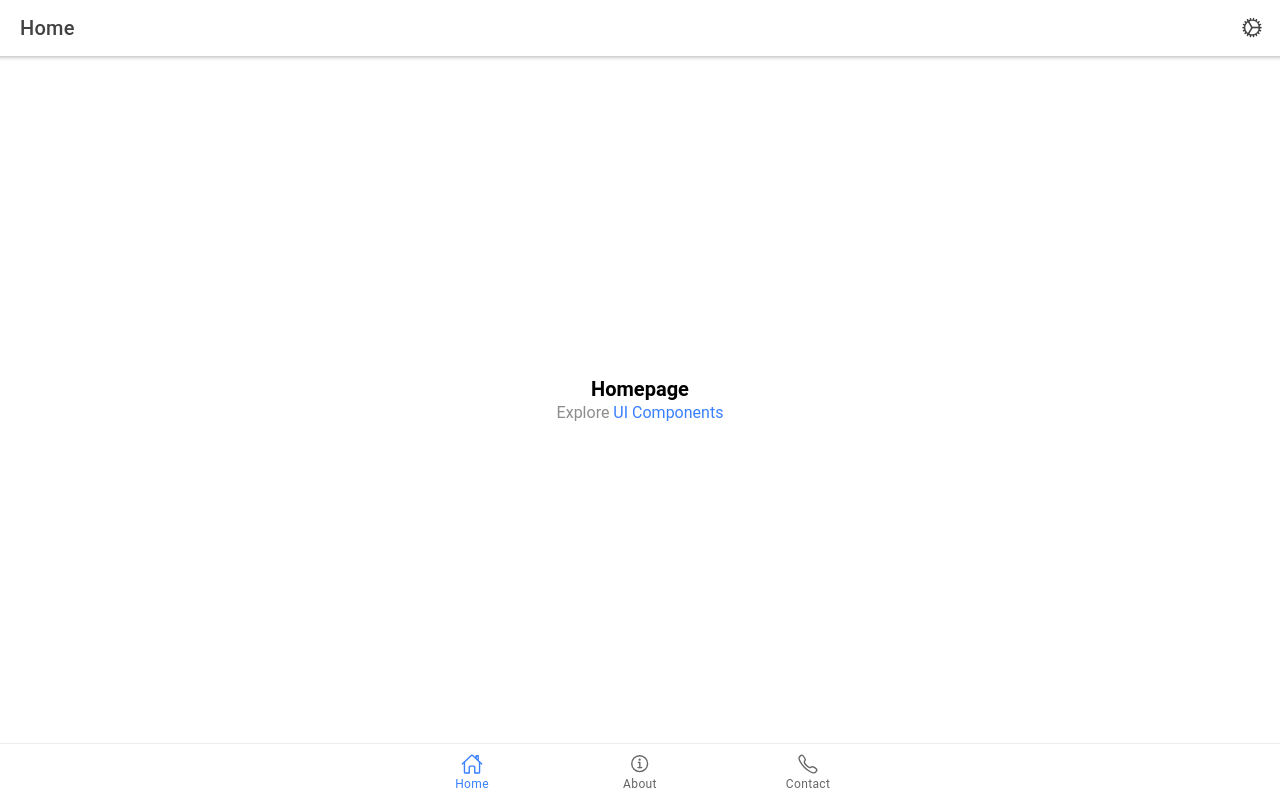
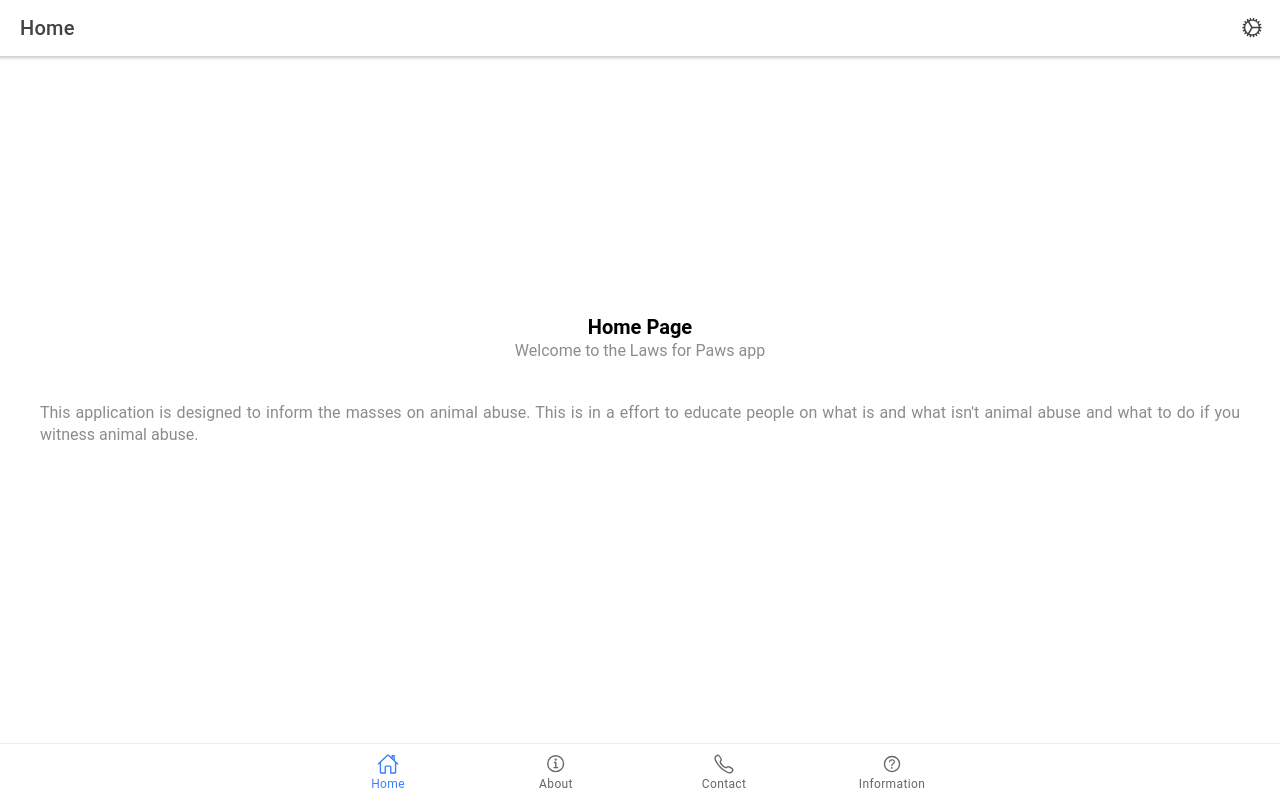
Before and after one commit to theticarcher38/LawsForPaws, a React (Create React App) app in the folder LawsForPawsApp/: page /home in a window 1280 px wide. Built offline with nearby package versions, Linux system fonts and the light colour scheme.

Commit message:
Made some changes

```diff
--- a/LawsForPawsApp/src/App.tsx
+++ b/LawsForPawsApp/src/App.tsx
@@ -13,12 +13,14 @@ import { IonReactRouter } from '@ionic/react-router';
 import {
     callOutline,
     informationCircleOutline,
-    homeOutline
+    homeOutline,
+    helpCircleOutline
 } from 'ionicons/icons';
 import Tab1 from './pages/Tab1';
 import Tab2 from './pages/Tab2';
 import Tab3 from './pages/Tab3';
 import Tab4 from './pages/Tab4';
+import Tab5 from './pages/Tab5';
 
 /* Core CSS required for Ionic components to work properly */
 import '@ionic/react/css/core.css';
@@ -47,7 +49,8 @@ const App: React.FC = () => (
           <Route path="/home" component={Tab1} exact={true} />
           <Route path="/about" component={Tab2} exact={true} />
           <Route path="/contact" component={Tab3} exact={true} />
-          <Route path="/settings" component={Tab4} />
+          <Route path="/settings" component={Tab4} exact={true} />
+          <Route path="/information" component={Tab5} exact={true} />
           <Route path="/" render={() => <Redirect to="/home" />} exact={true} />
         </IonRouterOutlet>
         <IonTabBar slot="bottom">
@@ -63,6 +66,10 @@ const App: React.FC = () => (
             <IonIcon icon={callOutline} />
             <IonLabel>Contact</IonLabel>
           </IonTabButton>
+          <IonTabButton tab="Information" href="/information">
+            <IonIcon icon={helpCircleOutline} />
+            <IonLabel>Information</IonLabel>
+          </IonTabButton>
         </IonTabBar>
       </IonTabs>
     </IonReactRouter>
--- a/LawsForPawsApp/src/components/ExploreContainer.tsx
+++ /dev/null
@@ -1,17 +0,0 @@
-import React from 'react';
-import './ExploreContainer.css';
-
-interface ContainerProps {
-  name: string;
-}
-
-const ExploreContainer: React.FC<ContainerProps> = ({ name }) => {
-  return (
-    <div className="container">
-      <strong>{name}</strong>
-      <p>Explore <a target="_blank" rel="noopener noreferrer" href="https://ionicframework.com/docs/components">UI Components</a></p>
-    </div>
-  );
-};
-
-export default ExploreContainer;
--- a/LawsForPawsApp/src/components/ExploreContainer.css
+++ b/LawsForPawsApp/src/components/PageContent.css
@@ -12,13 +12,17 @@
   line-height: 26px;
 }
 
-.container p {
+.subheading {
   font-size: 16px;
   line-height: 22px;
   color: #8c8c8c;
   margin: 0;
 }
 
-.container a {
-  text-decoration: none;
+.content {
+    font-size: 16px;
+    line-height: 22px;
+    color: #8c8c8c;
+    text-align: justify;
+    margin: 40px;
 }
--- /dev/null
+++ b/LawsForPawsApp/src/components/PageContent.tsx
@@ -0,0 +1,20 @@
+import React from 'react'
+import './PageContent.css'
+
+interface ContainerProps {
+    name: string;
+    subheading: string;
+    content: string;
+}
+
+const PageContent: React.FC<ContainerProps> = ({ name, subheading, content }) => {
+    return (
+        <div className="container">
+            <strong>{name}</strong>
+            <p className="subheading">{subheading}</p>
+            <p className="content">{content}</p>
+        </div>
+    )
+}
+
+export default PageContent;
--- a/LawsForPawsApp/src/pages/Tab1.tsx
+++ b/LawsForPawsApp/src/pages/Tab1.tsx
@@ -6,9 +6,9 @@ import {
     IonTitle,
     IonToolbar
 } from '@ionic/react';
-import ExploreContainer from '../components/ExploreContainer';
 import './Tab1.css';
 import SettingBtn from '../components/variables/SettingBtn';
+import PageContent from '../components/PageContent';
 
 const Tab1: React.FC = () => {
   return (
@@ -25,7 +25,14 @@ const Tab1: React.FC = () => {
             <IonTitle size="large">Home</IonTitle>
           </IonToolbar>
         </IonHeader>
-        <ExploreContainer name="Homepage" />
+        <PageContent
+        name="Home Page"
+        subheading="Welcome to the Laws for Paws app"
+        content="This application is designed to inform
+        the masses on animal abuse. This is in a effort
+        to educate people on what is and what isn't animal
+        abuse and what to do if you witness animal abuse."
+        />
       </IonContent>
     </IonPage>
   );
--- a/LawsForPawsApp/src/pages/Tab2.tsx
+++ b/LawsForPawsApp/src/pages/Tab2.tsx
@@ -5,9 +5,9 @@ import { IonContent,
     IonTitle,
     IonToolbar
 } from '@ionic/react';
-import ExploreContainer from '../components/ExploreContainer';
 import './Tab2.css';
 import SettingBtn from '../components/variables/SettingBtn';
+import PageContent from '../components/PageContent';
 
 const Tab2: React.FC = () => {
   return (
@@ -24,7 +24,11 @@ const Tab2: React.FC = () => {
             <IonTitle size="large">About</IonTitle>
           </IonToolbar>
         </IonHeader>
-        <ExploreContainer name="About Page" />
+        <PageContent
+        name="About Page"
+        subheading="Welcome to the about page"
+        content="Placeholder"
+        />
       </IonContent>
     </IonPage>
   );
--- a/LawsForPawsApp/src/pages/Tab3.tsx
+++ b/LawsForPawsApp/src/pages/Tab3.tsx
@@ -6,9 +6,9 @@ import {
     IonTitle,
     IonToolbar
 } from '@ionic/react';
-import ExploreContainer from '../components/ExploreContainer';
 import './Tab3.css';
 import SettingBtn from '../components/variables/SettingBtn';
+import PageContent from '../components/PageContent';
 
 const Tab3: React.FC = () => {
   return (
@@ -25,7 +25,11 @@ const Tab3: React.FC = () => {
             <IonTitle size="large">Contact</IonTitle>
           </IonToolbar>
         </IonHeader>
-        <ExploreContainer name="Contact Page" />
+        <PageContent
+        name="Contact Page"
+        subheading="Welcome to the contact page"
+        content="placeholder"
+        />
       </IonContent>
     </IonPage>
   );
--- a/LawsForPawsApp/src/pages/Tab4.tsx
+++ b/LawsForPawsApp/src/pages/Tab4.tsx
@@ -6,10 +6,10 @@ import {
     IonTitle,
     IonToolbar
 } from '@ionic/react';
-import ExploreContainer from '../components/ExploreContainer';
 import './Tab4.css';
 import BackBtn from '../components/variables/BackBtn';
 import DarkModeToggle from '../components/variables/DarkModeToggle';
+import PageContent from '../components/PageContent';
 
 const Tab4: React.FC = () => {
   return (
@@ -26,8 +26,12 @@ const Tab4: React.FC = () => {
             <IonTitle size="large">Settings</IonTitle>
           </IonToolbar>
         </IonHeader>
-        <ExploreContainer name="Settings Page" />
         <DarkModeToggle />
+        <PageContent
+        name="Settings Page"
+        subheading="Welcome to the settings page"
+        content="Placeholder"
+        />
       </IonContent>
     </IonPage>
   );
--- /dev/null
+++ b/LawsForPawsApp/src/pages/Tab5.tsx
@@ -0,0 +1,31 @@
+import React from 'react'
+import {
+    IonPage,
+    IonHeader,
+    IonToolbar,
+    IonTitle,
+    IonContent
+} from '@ionic/react'
+import SettingBtn from '../components/variables/SettingBtn'
+
+const Tab5: React.FC = () => {
+    return (
+        <IonPage>
+            <IonHeader>
+                <IonToolbar>
+                    <IonTitle>Information</IonTitle>
+                    <SettingBtn/>
+                </IonToolbar>
+            </IonHeader>
+            <IonContent fullscreen>
+                <IonHeader collapse="condense">
+                    <IonToolbar>
+                        <IonTitle size="large">Information</IonTitle>
+                    </IonToolbar>
+                </IonHeader>
+            </IonContent>
+        </IonPage>
+    )
+}
+
+export default Tab5;
```
Also changed, not shown: LawsForPawsApp/src/pages/Tab5.css (added).
